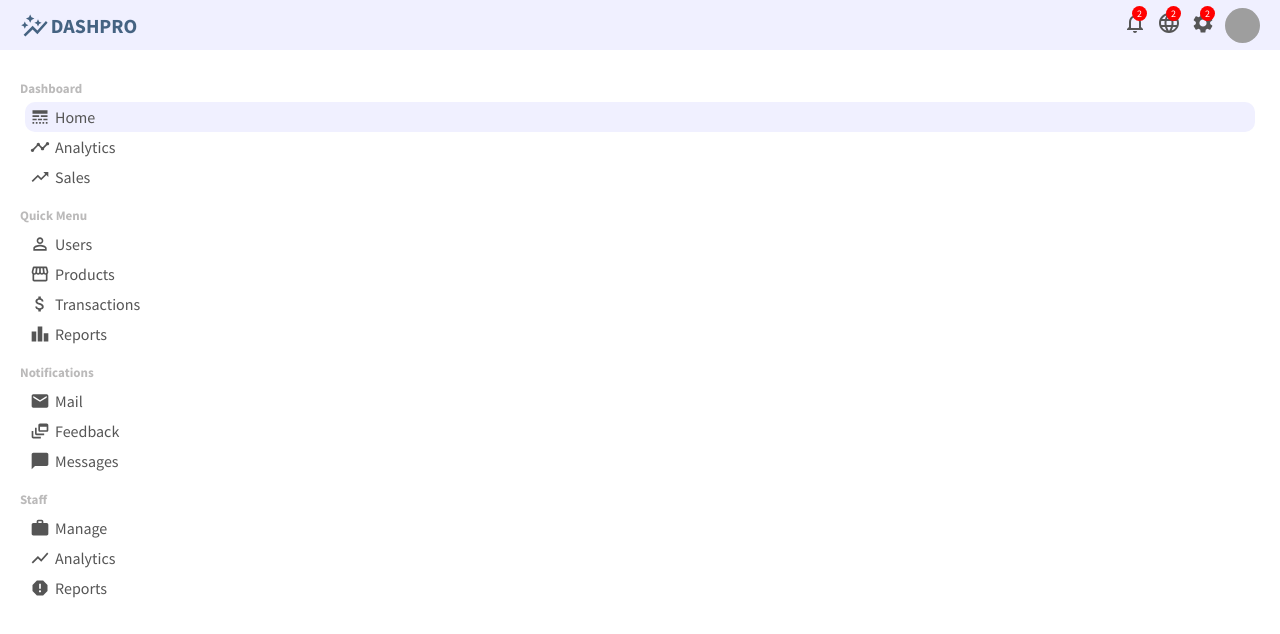
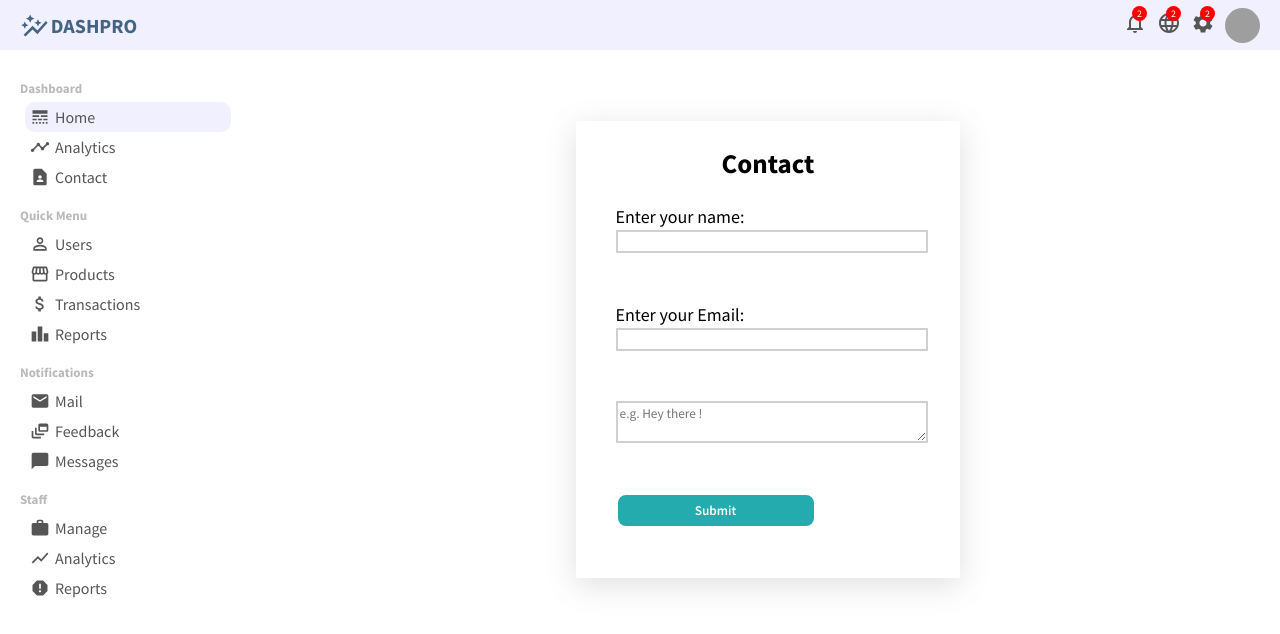
Before and after one commit to ujjwalsolankii/Admin_Dashboard, a React (Create React App) app: page /contact in a window 1280 px wide. Shown: the top 634 px of the page. Built offline with nearby package versions, Linux system fonts and the light colour scheme; grey boxes are pictures that could not be loaded.

Commit message:
Firebase Updation

```diff
--- a/src/App.js
+++ b/src/App.js
@@ -10,6 +10,7 @@ import ProductList from "./pages/productList/ProductList";
 import Product from "./pages/product/Product";
 import NewProduct from "./pages/newProduct/NewProduct";
 import Analytics from "./pages/analytics/Analytics";
+import Contact from "./pages/contact/Contact";
 
 function App() {
   return (
@@ -23,6 +24,9 @@ function App() {
           </Route>
           <Route exact path="/analytics">
             <Analytics />
+          </Route>
+          <Route path="/contact">
+            <Contact />
           </Route>
           <Route path="/users">
             <UserList />
--- a/src/components/sidebar/Sidebar.jsx
+++ b/src/components/sidebar/Sidebar.jsx
@@ -1,8 +1,8 @@
 import React from 'react'
 import "./sidebar.css";
 import { Link } from "react-router-dom";
-import {LineStyle,Timeline,TrendingUp , PermIdentity ,Storefront,AttachMoney
-,Leaderboard,Markunread,DynamicFeed,ChatBubble,Work,ShowChart,Report} from "@mui/icons-material"
+import {LineStyle,Timeline,ContactPage , PermIdentity ,Storefront,AttachMoney
+,Leaderboard,Markunread,DynamicFeed,ChatBubble,Work,ShowChart,Report, ContactMailOutlined} from "@mui/icons-material"
 
 export default function Sidebar() {
   return (
@@ -23,10 +23,12 @@ export default function Sidebar() {
                         Analytics
                     </li>
                     </Link>
+                    <Link to="/contact" className="link">
                     <li className="sidebarListItem">
-                        <TrendingUp className='sidebarIcon' />
-                        Sales
+                        <ContactPage className='sidebarIcon' />
+                        Contact
                     </li>
+                    </Link>
                  </ul>
             </div>
 
--- /dev/null
+++ b/src/pages/contact/Contact.jsx
@@ -0,0 +1,35 @@
+import "./contact.css"
+import React from 'react'
+
+export default function Contact() {
+
+    return (
+        <div className="contact">
+            <form>
+                <div className="contactform">
+                    <h2>Contact<small></small></h2>
+                    <div className="formName">
+                        <label style={{ fontFamily: 'Helvetica (sans-serif)' }}>Enter your name:
+                            <input class="textarea"
+                                type="text"
+                                name="username"
+                            />
+                        </label>
+                    </div>
+                    <div className="formName">
+                        <label style={{ fontFamily: 'Helvetica (sans-serif)' }}>Enter your Email:
+                            <input class="textarea"
+                                type="text"
+                                name="username"
+                            />
+                        </label>
+                    </div>
+                    <div className="formArea">
+                        <textarea class="textarea" placeholder="e.g. Hey there !"></textarea>
+                    </div>
+                    <input style={{ fontFamily: 'Helvetica (sans-serif)' }} className="formSubmit" type="submit" />
+                </div>
+            </form>
+        </div>
+    );
+}
--- /dev/null
+++ b/src/pages/contact/contact.css
@@ -0,0 +1,60 @@
+.contact{
+    flex: 4;
+    display: flex;
+    flex-direction: row;
+    justify-content: center;
+    align-items: center;
+    font-size:large;
+
+}
+.contactform h2 {
+    display: flex;
+    justify-content: center;
+}
+.contactform{
+    display: flex;
+    flex-direction: column;
+    padding: 25px 40px 25px 40px;
+    box-shadow: rgba(100, 100, 111, 0.2) 0px 7px 29px 0px;
+}
+
+.formName{
+    margin: 25px 0 25px 0;
+}
+
+.formArea{
+    margin: 25px 0 15px 0;
+}
+.textarea{
+    width: 100%;
+    border: 2px solid rgb(208, 208, 208) ;
+   }
+
+.formSubmit{
+    margin: 5px 0 25px 0;
+    width: 105px;
+}
+.formSubmit{
+    width: 200px;
+    border: 2px solid;
+    background-color: #24abad;
+    color: white;
+    padding: 7px 10px;
+    font-weight: 600;
+    border-radius: 10px;
+    margin-top: 30px;
+    cursor: pointer;
+}
+
+.formSubmit:hover{
+    width: 200px;
+    border: 2px solid #24abad;
+    background-color: white;
+    color: #24abad;
+    padding: 7px 10px;
+    font-weight: 600;
+    border-radius: 10px;
+    margin-top: 30px;
+    cursor: pointer;
+    transition: 0.3s ease-in-out;
+}
--- a/src/pages/newUser/NewUser.jsx
+++ b/src/pages/newUser/NewUser.jsx
@@ -1,38 +1,96 @@
 import './newUser.css';
+import React, { useState } from 'react'
+
 
 export default function NewUser() {
+    const [user, setUser] = useState({
+        username: "",
+        fullName: "",
+        email: "",
+        password: "",
+        phone: "",
+        address: "",
+        gender: "",
+        active: "",
+    });
+
+    let name, value;
+    const getUserData = (event) => {
+        name = event.target.name;
+        value = event.target.value;
+        setUser({ ...user, [name]: value });
+    };
+
+    const postData = async (e) => {
+        e.preventDefault();
+
+        const{username, fullName, email, password, phone, address, gender, active} = user;
+        if (username && fullName && email && password && phone && address){
+            const res = await fetch(
+                "https://dashpro-db4ac-default-rtdb.firebaseio.com/newUser.json"
+                , {
+                    method: "POST",
+                    headers: { "Content-Type": "application/json" },
+                    body: JSON.stringify({
+                        username,
+                        fullName,
+                        email,
+                        password,
+                        phone,
+                        address,
+                    })
+                }
+            )
+            if(res){
+                setUser({
+                    username: "",
+                    fullName: "",
+                    email: "",
+                    password: "",
+                    phone: "",
+                    address: "",
+                    gender: "",
+                    active: "",
+                });
+                alert("Data Stored Successfully !")
+            }
+        }else{
+            alert("Please fill all the Data !")
+        }
+    };
+
     return (
         <div className='newUser'>
             <h1 className='newUserTitle'>New User</h1>
-            <form className='newUserForm'>
+            <form className='newUserForm' method='POST'>
                 <div className='newUserItem'>
                     <lable>Username</lable>
-                    <input type="text" placeholder='john' />
+                    <input type="text" name="username" value={user.username} onChange={getUserData} required placeholder='john' />
                 </div>
                 <div className='newUserItem'>
                     <lable>Full Name</lable>
-                    <input type="text" placeholder='john Smith' />
+                    <input type="text" name="fullName" value={user.fullName} onChange={getUserData} required placeholder='john Smith' />
                 </div>
                 <div className='newUserItem'>
                     <lable>Email</lable>
-                    <input type="email" placeholder='john@gmail.com' />
+                    <input type="email" name="email" value={user.email} onChange={getUserData} required placeholder='john@gmail.com' />
                 </div>
                 <div className='newUserItem'>
                     <lable>Password</lable>
-                    <input type="password" placeholder='password' />
+                    <input type="password" name="password" value={user.password} onChange={getUserData} required placeholder='password' />
                 </div>
                 <div className='newUserItem'>
                     <lable>Phone</lable>
-                    <input type="text" placeholder='+1 123 456 7890' />
+                    <input type="text" name="phone" value={user.phone} onChange={getUserData} required placeholder='+1 123 456 7890' />
                 </div>
                 <div className='newUserItem'>
                     <lable>Address</lable>
-                    <input type="text" placeholder='New York | USA' />
+                    <input type="text" name="address" value={user.address} onChange={getUserData} required placeholder='New York | USA' />
                 </div>
                 <div className='newUserItem'>
                     <lable>Gender</lable>
-                    <div className='newUserGender'>
-                        <input type="radio" name='gender' id='male' value='male' />
+                    <div className='newUserGender' name="gender" value={user.address} onChange={getUserData}>
+                        <input type="radio" name='gender'  id='male' value='male' />
                         <label for='male'>Male</label>
                         <input type="radio" name='gender' id='female' value='female' />
                         <label for='female'>Female</label>
@@ -42,12 +100,12 @@ export default function NewUser() {
                 </div>
                 <div className='newUserItem'>
                     <lable>Active</lable>
-                    <select className='newUserSelect' name='actice' id='actice'>
+                    <select className='newUserSelect' name='actice' value={user.address} onChange={getUserData} id='actice'>
                         <option value='yes'>Yes</option>
                         <option value='no'>No</option>
                     </select>
                 </div>
-                <button className='newUserButton'>Create</button>
+                <button className='newUserButton' onClick={postData}>Create</button>
             </form>
         </div>
     )
--- a/src/pages/newUser/newUser.css
+++ b/src/pages/newUser/newUser.css
@@ -46,8 +46,8 @@
 
 .newUserButton{
     width: 200px;
-    border: none;
-    background-color: darkblue;
+    border: 2px solid;
+    background-color: rgb(0, 170, 170);
     color: white;
     padding: 7px 10px;
     font-weight: 600;
@@ -55,3 +55,16 @@
     margin-top: 30px;
     cursor: pointer;
 }
+
+.newUserButton:hover{
+    width: 200px;
+    border: 2px solid rgb(0, 170, 170);
+    background-color: white;
+    color: rgb(0, 170, 170);
+    padding: 7px 10px;
+    font-weight: 600;
+    border-radius: 10px;
+    margin-top: 30px;
+    cursor: pointer;
+    transition: 0.3s ease-in-out;
+}
--- a/src/pages/user/user.css
+++ b/src/pages/user/user.css
@@ -11,13 +11,24 @@
 
 .userAddButton{
     width: 80px;
-    border: none;
+    border: 2px solid;
     padding: 5px;
-    background-color: teal;
+    background-color: rgb(0, 160, 160);
     border-radius: 5px;
     cursor: pointer;
     color: white;
     font-style: 16px;
+}
+.userAddButton:hover{
+    width: 80px;
+    border: 2px solid rgb(0, 160, 160);
+    padding: 5px;
+    background-color: white;
+    border-radius: 5px;
+    cursor: pointer;
+    color: rgb(0, 160, 160);
+    font-style: 16px;
+    transition: 0.3s ease-in-out;
 }
 
 .userContainer{
@@ -145,10 +156,21 @@
 
 .userUpdateButton{
     border-radius: 5px;
-    border: none;
+    border: 2px solid;
     padding: 5px;
     cursor: pointer;
-    background-color: darkblue;
+    background-color: teal;
     color: white;
     font-weight: 600;
 }
+
+.userUpdateButton:hover{
+    border-radius: 5px;
+    border: 2px solid teal;
+    padding: 5px;
+    cursor: pointer;
+    background-color: white;
+    color: teal;
+    font-weight: 600;
+    transition: 0.3s ease-in-out;
+}
--- a/src/pages/userList/userList.css
+++ b/src/pages/userList/userList.css
@@ -16,16 +16,30 @@
 }
 
 .userListEdit{
-    border: none;
+    border: 1.2pt solid;
     border-radius: 10px;
     padding: 5px 10px;
-    background-color: #3bb077;
+    /* background-color: #3bb077; */
+    background-color: rgb(1, 173, 173);
     color: white;
     cursor: pointer;
     margin-right: 20px;
 }
-
+.userListEdit:hover{
+    border: 1.2pt solid rgb(1, 173, 173);
+    border-radius: 10px;
+    padding: 5px 10px;
+    background-color: white;
+    color: rgb(1, 173, 173);
+    cursor: pointer;
+    margin-right: 20px;
+}
+.userListDelete:hover{
+    color: rgb(255, 53, 53);
+    cursor: pointer;
+    transition: 0.3s ease-in-out;
+}
 .userListDelete{
-    color: red;
+    color: #959595;
     cursor: pointer;
 }
```
